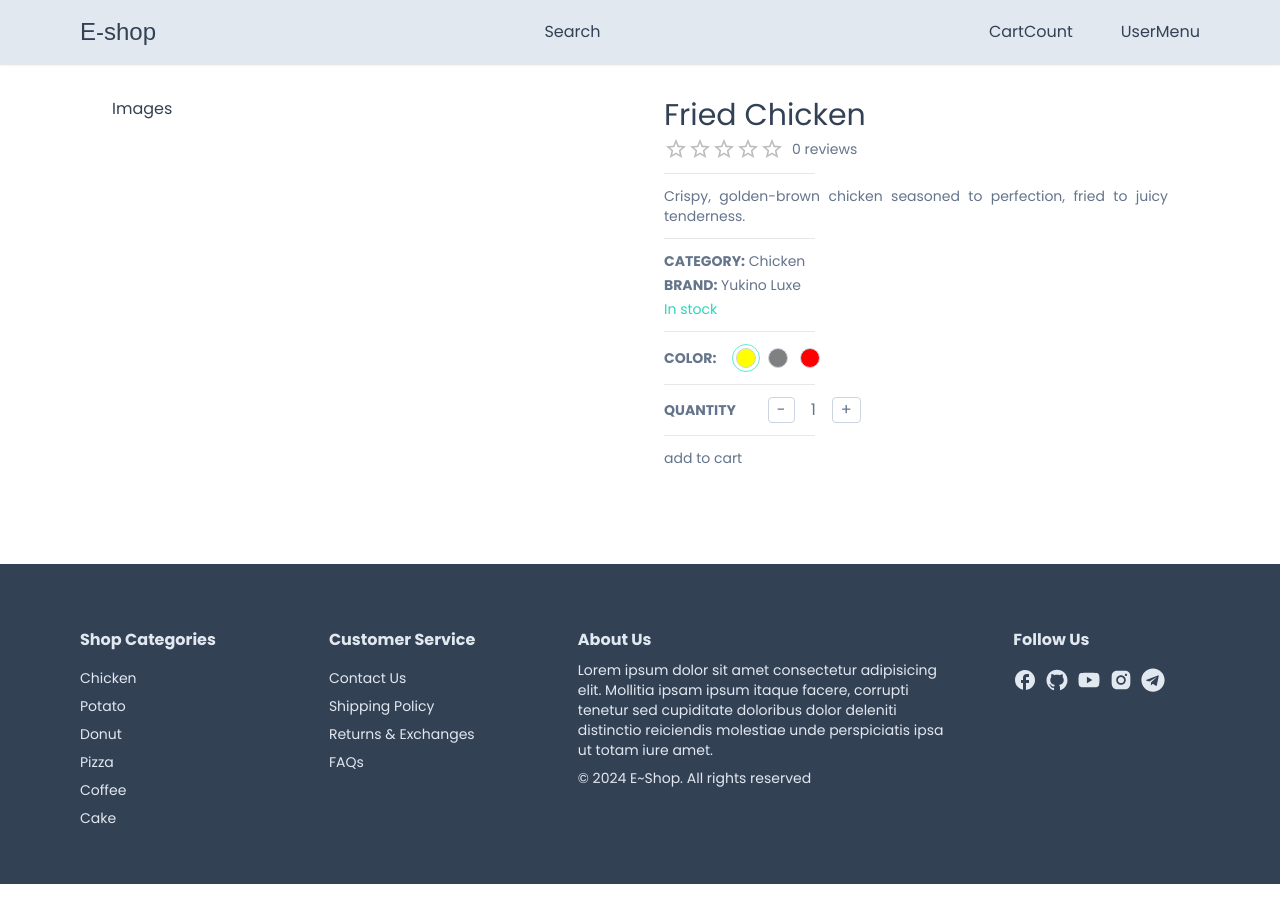
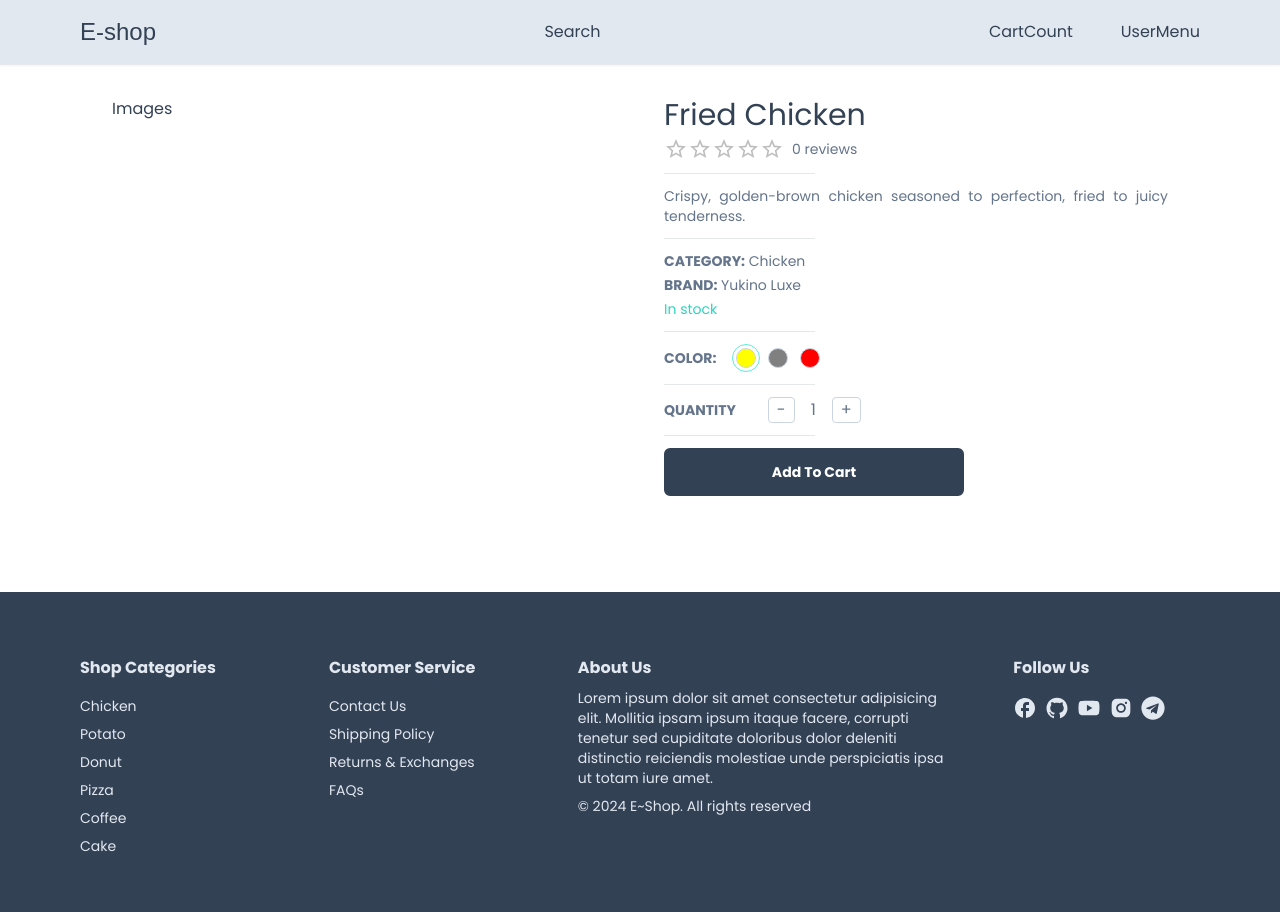
Before and after one commit to ayekaday/e-shop, a Next.js app: page /product/1 in a window 1280 px wide. Before the commit the page ends 884 px from the top, so only its background shows below. Built offline with nearby package versions, Linux system fonts and the light colour scheme; a web font is replaced by a local one.

Commit message:
Add add-to-cart

```diff
--- /dev/null
+++ b/app/components/Button.tsx
@@ -0,0 +1,53 @@
+"use client";
+
+import { IconType } from "react-icons";
+
+interface ButtonProps {
+  label: string;
+  disabled?: boolean;
+  outline?: boolean;
+  small?: boolean;
+  custom?: string;
+  icon?: IconType;
+  onClick: (e: React.MouseEvent<HTMLButtonElement>) => void;
+}
+
+const Button: React.FC<ButtonProps> = ({
+  label,
+  disabled,
+  onClick,
+  outline,
+  small,
+  custom,
+  icon: Icon,
+}) => {
+  return (
+    <button
+      onClick={onClick}
+      disabled={disabled}
+      className={`
+        disabled:opacity-70
+        disabled:cursor-not-allowed
+        rounded-md
+        hover:opacity-80
+        transition
+        w-full
+        border-slate-700
+        flex
+        items-center
+        justify-center
+        gap-2
+        ${outline ? "bg-white" : "bg-slate-700"}
+        ${outline ? "text-slate-700" : "text-white"}
+        ${small ? "text-sm font-light" : "text-md font-semibold"}
+        ${small ? "py-1 px-2 border-[1px]" : "py-3 px-4 border-2"}
+        ${custom ? custom : ""}
+      `}
+    >
+      {Icon && <Icon size={24} />}
+      {label}
+    </button>
+  );
+};
+
+export default Button;
--- a/app/product/[productId]/ProductDetails.tsx
+++ b/app/product/[productId]/ProductDetails.tsx
@@ -1,5 +1,6 @@
 "use client";
 
+import Button from "@/app/components/Button";
 import SetColor from "@/app/components/products/SetColor";
 import SetQuantity from "@/app/components/products/SetQuantity";
 import { Rating } from "@mui/material";
@@ -110,7 +111,9 @@
           handleQtyDecrease={handleQtyDecrease}
         />
         <Horizontal />
-        <div>add to cart</div>
+        <div className="max-w-[300px]">
+          <Button label="Add To Cart" onClick={() => {}} />
+        </div>
       </div>
     </div>
   );
```
